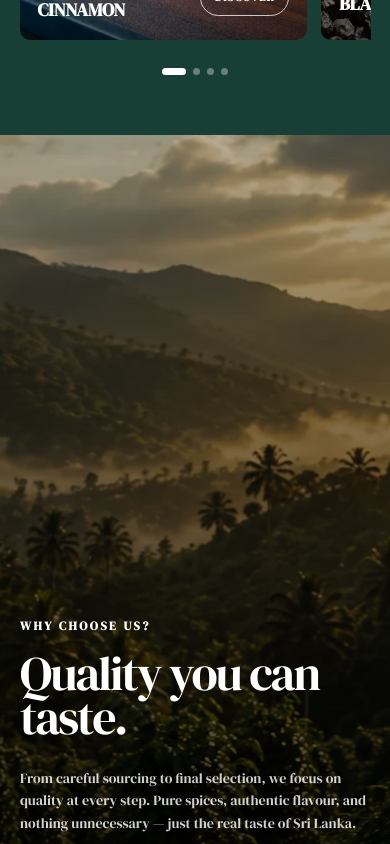
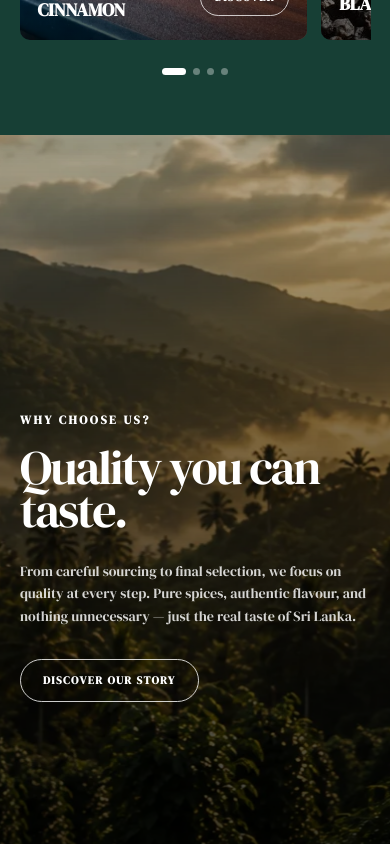
Before and after one commit to akashwijerathna07/lumenvitae, a React (Vite) app: page / in a window 390 px wide. Shown: the part 2820-3664 px from the top of the page. Built offline with nearby package versions, Linux system fonts and the light colour scheme.

Commit message:
Adjusted text position

```diff
--- a/src/components/WhyUs/WhyUs.css
+++ b/src/components/WhyUs/WhyUs.css
@@ -28,10 +28,6 @@
     transform-origin: center;
     will-change: transform;
 }
-
-/* .why-sri-lankan:hover .why-sri-lankan-bg {
-    transform: scale(1.02);
-} */
 
 /* Overlay */
 
@@ -128,6 +124,8 @@
     transform: translateY(0);
 }
 
+/* Tablet */
+
 @media (max-width: 900px) {
     .why-sri-lankan-content h2 {
         font-size: clamp(50px, 9vw, 78px);
@@ -138,6 +136,8 @@
         font-size: 16px;
     }
 }
+
+/* Mobile */
 
 @media (max-width: 600px) {
     .why-sri-lankan-overlay {
@@ -150,8 +150,8 @@
     }
 
     .why-sri-lankan-content {
-        justify-content: flex-end;
-        padding-bottom: 70px;
+        justify-content: center;
+        padding-bottom: 0;
     }
 
     .why-sri-lankan-content h2 {
```
